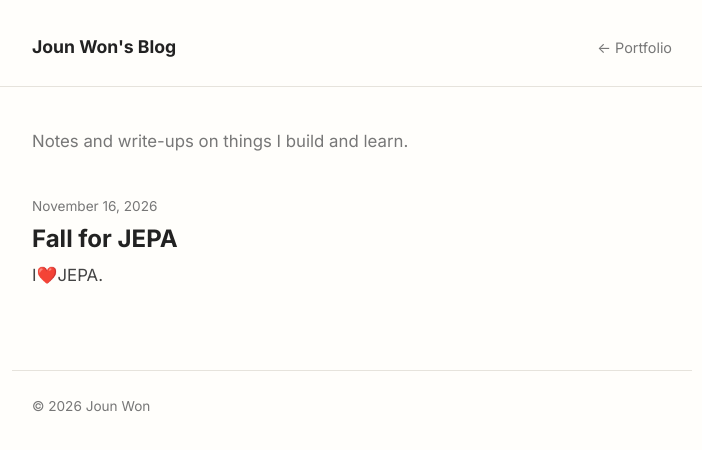
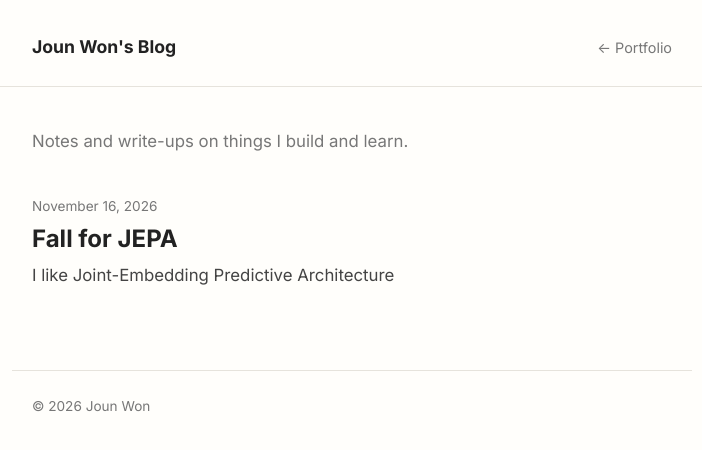
Before and after one commit to jounw/portfolio, a plain HTML site: page blog/index.html in a window 1280 px wide. Shown: the whole page, without its empty margins (288-990 px from the left). Drawn offline with Linux system fonts and the light colour scheme.

Commit message:
minor change

```diff
--- a/blog/index.html
+++ b/blog/index.html
@@ -32,7 +32,7 @@
       <br> -->
       <span class="post-date">November 16, 2026</span>
       <a class="post-link" href="posts/fallinginjepa.html">Fall for JEPA</a>
-      <p class="post-summary">I❤️JEPA.
+      <p class="post-summary">I like Joint-Embedding Predictive Architecture</p>
 
     </li>
   </ul>
```
